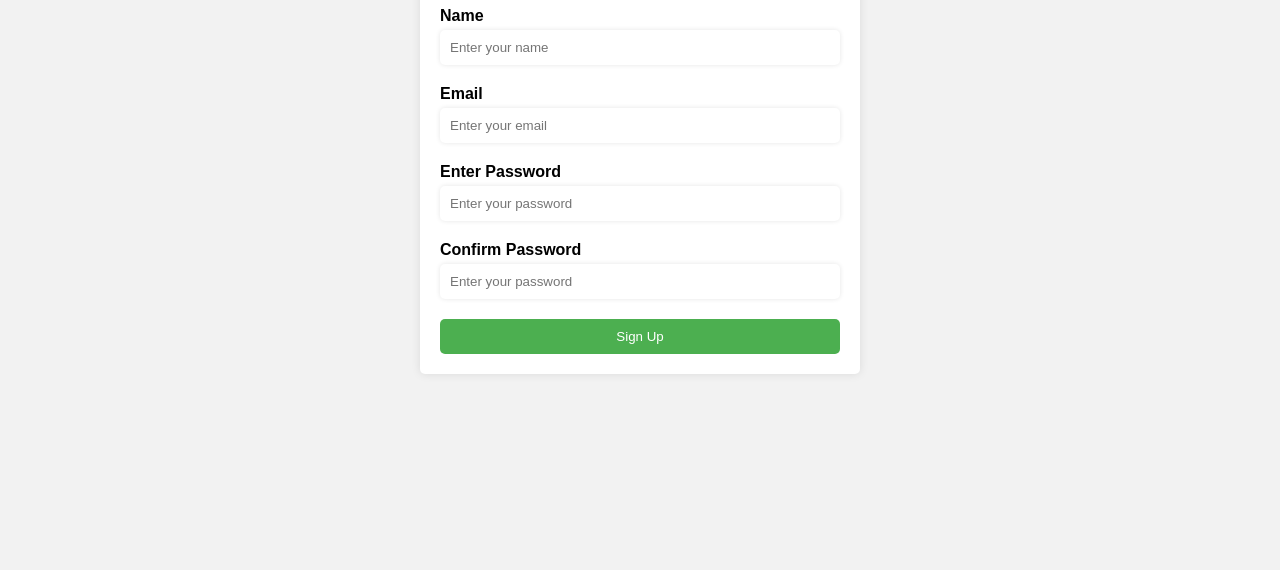
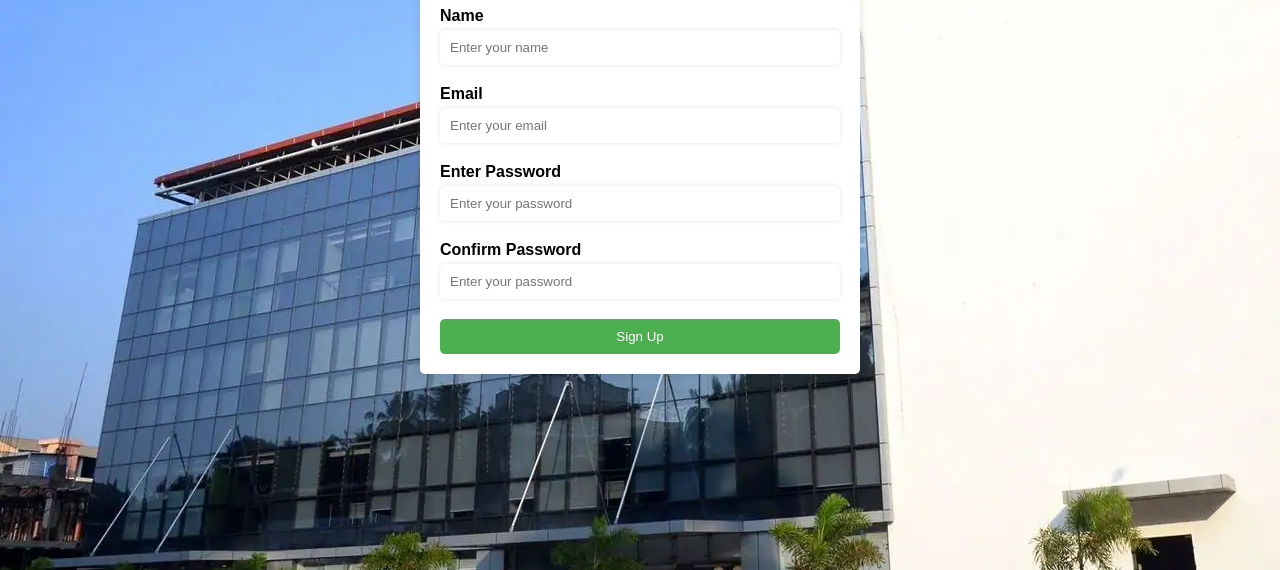
Before and after one commit to OZShubham/Poker_Estimation, a plain HTML site: page Frontend/signup_page/index.html in a window 1280 px wide. Shown: the part 230-800 px from the top of the page. Drawn offline with Linux system fonts and the light colour scheme.

Commit message:
added background image for login and signup page.

```diff
--- a/Frontend/login_page/style.css
+++ b/Frontend/login_page/style.css
@@ -1,6 +1,7 @@
 body {
 	font-family: Arial, sans-serif;
 	background-color: #f2f2f2;
+	background-image: url(Cognizant_Mangalore_Feb7_2020_2_1581097237290_1581335758668.webp);
 	margin: 0;
 	padding: 0;
 }
--- a/Frontend/signup_page/style.css
+++ b/Frontend/signup_page/style.css
@@ -1,6 +1,6 @@
 body {
 	font-family: Arial, sans-serif;
-	background-color: #f2f2f2;
+	background-image: url(Cognizant_Mangalore_Feb7_2020_2_1581097237290_1581335758668.webp);
 	margin: 0;
 	padding: 0;
 }
```
Also changed, not shown: Frontend/login_page/Cognizant_Mangalore_Feb7_2020_2_1581097237290_1581335758668.webp (added), Frontend/signup_page/Cognizant_Mangalore_Feb7_2020_2_1581097237290_1581335758668.webp (added).
